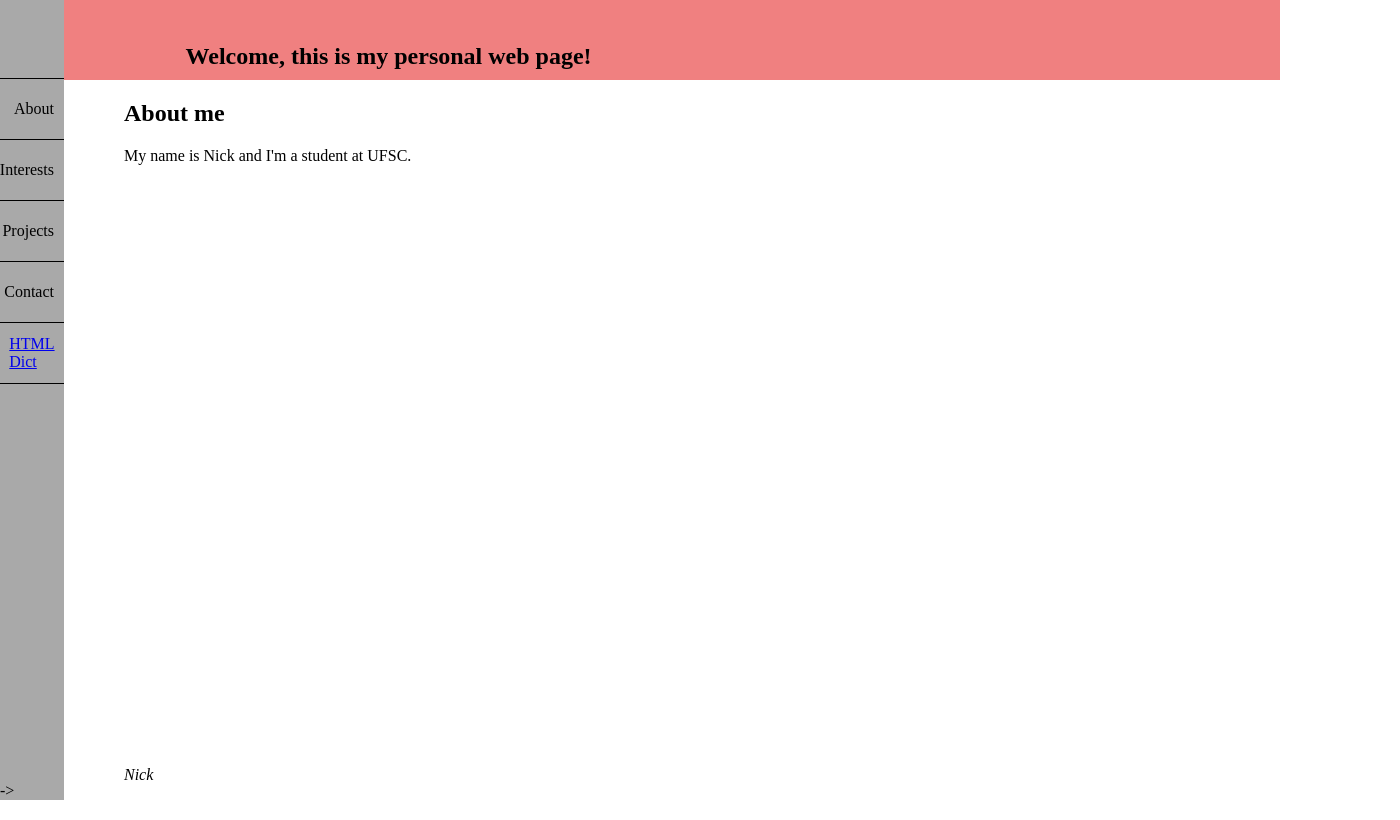
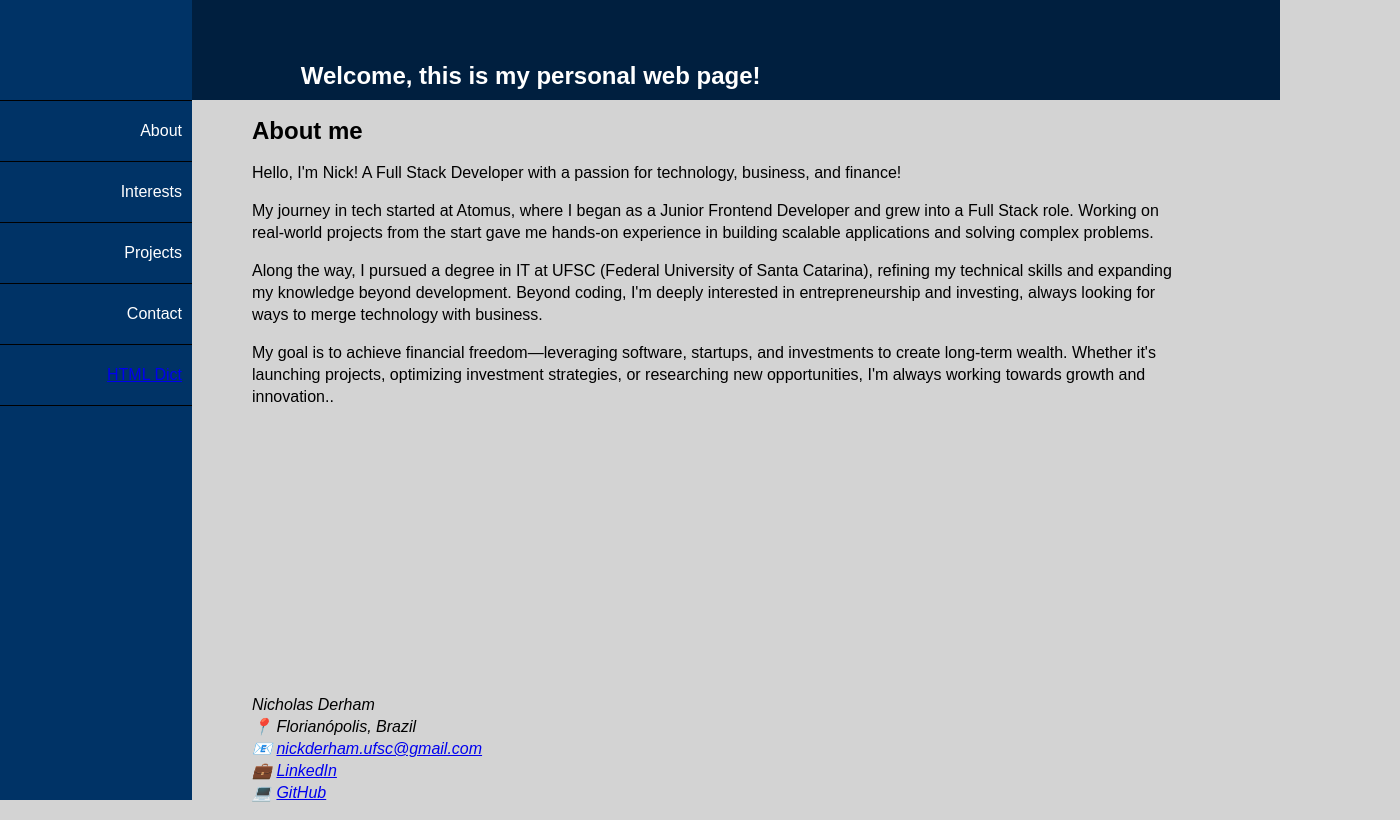
Before and after one commit to NicholasDhm/personalWebSite, a plain HTML site: page index.html in a window 1280 px wide. Shown: the whole page, 1400 px wide, since content can reach past the window. Drawn offline with Linux system fonts and the light colour scheme.

Commit message:
Improve All sections and remove expanding functionality

```diff
--- a/index.html
+++ b/index.html
@@ -7,43 +7,71 @@
   <link rel="stylesheet" href="styles.css">
 </head>
 <body>
-  <aside id="sidebar">
+  <aside>
     <div class="nav">
-      <div class="random_space"></div>
+      <div class="random_space">
+        <div class="profile_img"></div>
+      </div>
       <div class="nav_item" onclick="navItemClick('about')">About</div>
       <div class="nav_item" onclick="navItemClick('interests')">Interests</div>
       <div class="nav_item"onclick="navItemClick('projects')">Projects</div>
       <div class="nav_item"onclick="navItemClick('contact')">Contact</div>
       <div class="nav_item last"><a href="html_dict.html">HTML Dict</a></div>
     </div>
-    <div class="toggle" onclick="toggleSidebar()">-></div>
+    <!-- <div class="toggle" div> -->
   </aside>
 
-  <section id="bodyContainer">
+  <section class="section_container">
     <header>
       <h1>Welcome, this is my personal web page!</h1>
     </header>
     <div class="container">
       <section id="about">
         <h2>About me</h2>
-        <p>My name is Nick and I'm a student at UFSC.</p>
+        <p>Hello, I'm Nick! A Full Stack Developer with a passion for technology, business, and finance!</p>
+        <p>My journey in tech started at Atomus, where I began as a Junior Frontend Developer and grew into a Full Stack role. Working on real-world projects from the start gave me hands-on experience in building scalable applications and solving complex problems.</p>
+        <p>Along the way, I pursued a degree in IT at UFSC (Federal University of Santa Catarina), refining my technical skills and expanding my knowledge beyond development. Beyond coding, I'm deeply interested in entrepreneurship and investing, always looking for ways to merge technology with business.</p>
+        <p>My goal is to achieve financial freedom—leveraging software, startups, and investments to create long-term wealth. Whether it's launching projects, optimizing investment strategies, or researching new opportunities, I'm always working towards growth and innovation..</p>
       </section>
       <section id="interests" class="empty">
         <h2>Interests</h2>
-        <p>I like programming, playing games and watching movies.</p>
+        <p>I'm deeply interested in software development, startups, and financial markets. I enjoy working on projects that combine tech and business, especially those that drive automation and efficiency. In my free time, I explore real estate investing, personal finance strategies, and ways to achieve financial freedom.</p>
       </section>
-      <section id="projects" class="empty">
+      <section id="projects" class="empty projects">
         <h2>Projects</h2>
-        <p>Check out my projects on <a href="">GitHub</a>.</p>
+        <li>
+          <strong>Boat-Share</strong>
+          - A booking system for shared boats with shared reservations, designed to optimize scheduling and accessibility. Built with React Native, using Typescript and NodeJs.
+        </li>
+        <li>
+          <strong>Finance App </strong>
+          - A private project focused on financial tracking and investment management, aiming to streamline personal finance decisions. Also built with React Native, using Typescript and NodeJs.
+        </li>
+        <li>
+          <strong>Cash Flow & Investment Spreadsheet</strong>
+          - A comprehensive personal tool I use for myself to track income, expenses, investments, and financial projections.
+        </li>
+        <li>
+          <strong>Real Estate Research</strong>
+          - Conducting side research for a Real Estate's financial products and investment strategies to gain insights into market trends and opportunities.
+        </li>
+        <p>Check out my projects on <a href="https://www.github.com/NicholasDhm">GitHub</a>.</p>
       </section>
       <section id="contact" class="empty">
         <h2>Contact</h2>
-        <p>You can reach me on <a href="https://www.linkedin.com/in/nick">LinkedIn</a>.</p>
+        <p>Want to connect? Feel free to reach out!</p>
+        <p>📧 Email: nickderham.ufsc@gmail.com</p>
+        <p>💼 LinkedIn: <a href="https://www.linkedin.com/in/nick">NicholasDerham</a>.</p>
+        <p>💻 GitHub: <a href="https://www.github.com/NicholasDhm">NicholasDhm</a>.</p>
       </section>
       <footer>
         <address>
           <p>
-            Nick<br>
+            Nicholas Derham<br>
+            📍 Florianópolis, Brazil<br>
+            📧 <a href="mailto:nickderham.ufsc@gmail.com">nickderham.ufsc@gmail.com</a><br>
+            💼 <a href="https://www.linkedin.com/in/nick">LinkedIn</a><br>
+            💻 <a href="https://www.github.com/NicholasDhm">GitHub</a>
           </p>
         </address>
       </footer>
@@ -53,13 +81,6 @@
 </html>
 
 <script>
-  function toggleSidebar() {
-    const sidebar = document.getElementById('sidebar');
-    sidebar.classList.toggle('expanded');
-    // const section = document.getElementById('bodyContainer');
-    // section.classList.toggle('expanded');
-  }
-
   function navItemClick(route) {
     const sections = document.querySelectorAll('.container section[id]');
     sections.forEach(section => {
--- a/styles.css
+++ b/styles.css
@@ -1,7 +1,17 @@
+:root {
+  --primary-color: #001f3f;
+  --secondary-color: #003366;
+  --accent-color: #00509e;
+  --light-color: #cce7ff;
+  --dark-color: #000a1a;
+  --light-grey: #d3d3d3;
+}
+
 html {
   height: 100%;
   width: 100%;
   margin: 0;
+  font-family: 'Poppins', sans-serif;
 }
 
 body {
@@ -9,6 +19,7 @@ body {
   height: 100%;
   width: 100%;
   margin: 0;
+  background-color: var(--light-grey);
 }
 
 aside {
@@ -16,14 +27,10 @@ aside {
   display: flex;
   justify-content: space-between;
   flex-direction: column;
-  width: 5%;
+  width: 15%;
   margin: 0;
-  background-color: darkgray;
+  background-color: var(--secondary-color);
   transition: width 0.3s ease;
-
-  &.expanded {
-    width: 15%;
-  }
 
   .nav {
     height: 100%;
@@ -31,7 +38,7 @@ aside {
   }
 
   .random_space {
-    height: 10%;
+    height: 12.5%;
     width: inherit;
   }
 
@@ -43,24 +50,25 @@ aside {
     justify-content: flex-end;
     cursor: pointer;
     border-top: 1px solid black;
+    color: white;
 
     &.last {
       border-bottom: 1px solid black;
     }
 
     &:hover {
-      background-color: lightgray;
+      background-color: var(--accent-color);
     }
   }
 }
 
-section {
-  width: 95%;
+.section_container {
+  width: 85%;
   height: 100%;
 
   header {
-    background-color: lightcoral;
-    height: 10%;
+    background-color: var(--primary-color);
+    height: 12.5%;
     width: 100%;
     margin: 0;
     display: flex;
@@ -70,17 +78,28 @@ section {
       padding-left: 10%;
       margin: 0;
       padding-bottom: 10px;
+      color: white;
     }
   }
 
   .container {
     height: 90%;
-    width: 100%;
+    width: inherit;
     padding: 0 60px;
     margin: 0;
     display: flex;
     justify-content: space-between;
     flex-direction: column;
+    line-height: 22px;
+
+    section[class="projects"] {
+      display: flex;
+      flex-wrap: wrap;
+      justify-content: space-between;
+      gap: 10px;
+      width: 100%;
+      margin: 0;
+    }
   }
 }
 
```
